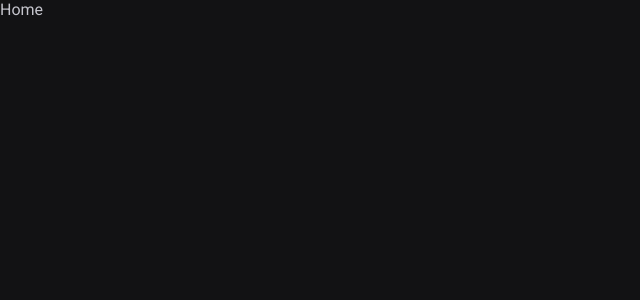
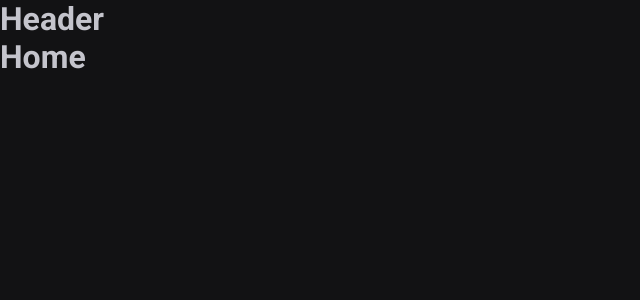
Before and after one commit to guilhermeevencio/timer-react-ts, a React (Vite) app: page / in a window 1280 px wide. Shown: the top 300 px of the page, without its empty margins (0-640 px from the left). Built offline with nearby package versions, Linux system fonts and the light colour scheme.

Commit message:
feat: Adds routes layout.

```diff
--- a/src/Router.tsx
+++ b/src/Router.tsx
@@ -1,12 +1,15 @@
 import { Routes, Route } from 'react-router-dom'
+import DefaultLayout from './layouts/DefaultLayout'
 import History from './pages/History'
 import Home from './pages/Home'
 
 export function Router() {
   return (
     <Routes>
-      <Route path="/" element={<Home />} />
-      <Route path="/history" element={<History />} />
+      <Route path="/" element={<DefaultLayout />}>
+        <Route path="/" element={<Home />} />
+        <Route path="/history" element={<History />} />
+      </Route>
     </Routes>
   )
 }
--- /dev/null
+++ b/src/components/Header.tsx
@@ -0,0 +1,7 @@
+import React from 'react'
+
+const Header = () => {
+  return <h1>Header</h1>
+}
+
+export default Header
--- /dev/null
+++ b/src/layouts/DefaultLayout.tsx
@@ -0,0 +1,13 @@
+import { Outlet } from 'react-router-dom'
+import Header from '../components/Header'
+
+const DefaultLayout = () => {
+  return (
+    <div>
+      <Header />
+      <Outlet />
+    </div>
+  )
+}
+
+export default DefaultLayout
--- a/src/pages/History.tsx
+++ b/src/pages/History.tsx
@@ -1,5 +1,9 @@
 const History = () => {
-  return <div>History</div>
+  return (
+    <div>
+      <h1>History</h1>
+    </div>
+  )
 }
 
 export default History
--- a/src/pages/Home.tsx
+++ b/src/pages/Home.tsx
@@ -1,5 +1,9 @@
 const Home = () => {
-  return <div>Home</div>
+  return (
+    <div>
+      <h1>Home</h1>
+    </div>
+  )
 }
 
 export default Home
```
